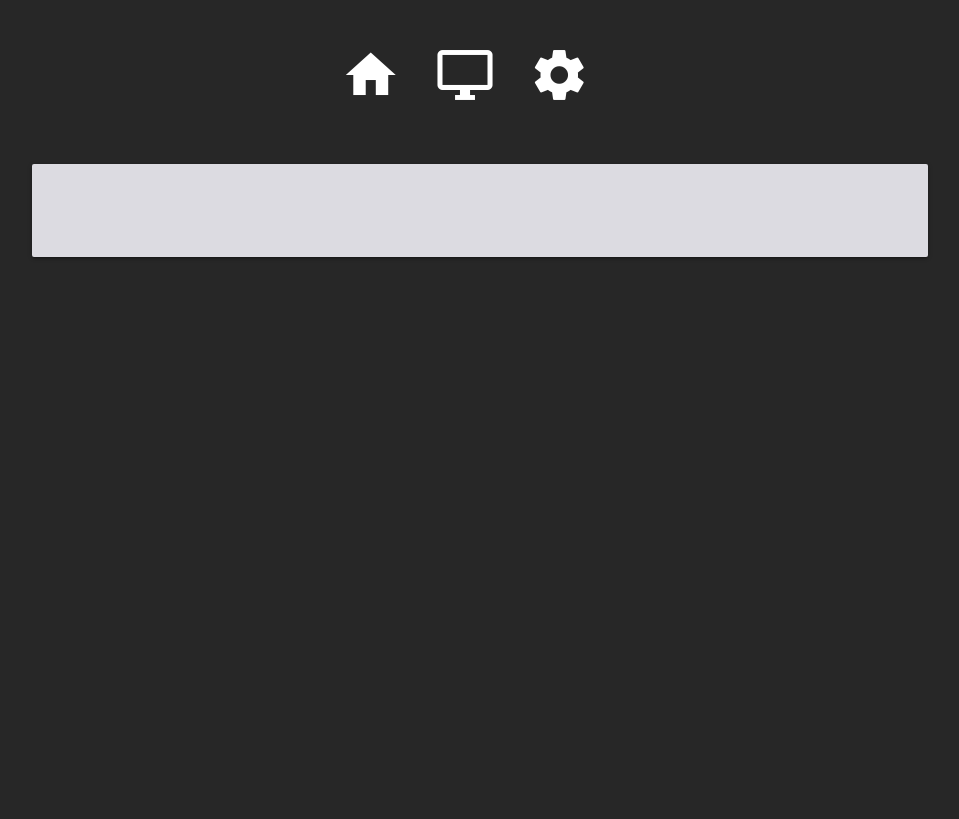
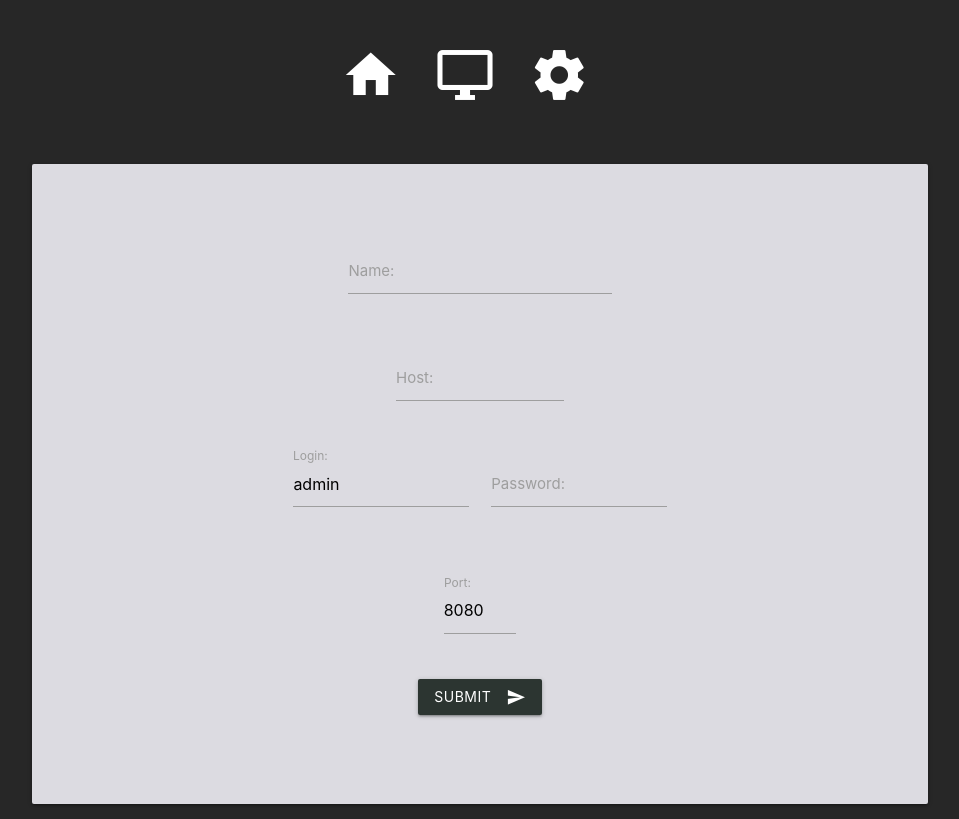
Before and after one commit to NotDonnovan/SBManager, a Django app: template templates/application/new_client.html in a window 1280 px wide. Shown: the whole page, without its empty margins (160-1119 px from the left). Before the commit the page ends 258 px from the top, so only its background shows below. Run offline with Django 3.2, Linux system fonts and the light colour scheme; the template is opened without the code that fills it: values that come from a table or form of the project are taken from there, others are empty; some libraries are stand-ins or nearby versions.

Commit message:
Manually add clients

```diff
--- a/application/forms.py
+++ b/application/forms.py
@@ -1,3 +1,8 @@
 from django import forms
 
 class NewClient(forms.Form):
+    name = forms.CharField(max_length=20)
+    host = forms.GenericIPAddressField()
+    login = forms.CharField(max_length=100,initial='admin')
+    password = forms.CharField(max_length=100, widget=forms.PasswordInput)
+    port = forms.FloatField(initial=8080)
--- a/application/urls.py
+++ b/application/urls.py
@@ -3,6 +3,6 @@ from . import views
 
 urlpatterns = [
     path('', views.home, name='index'),
-    path('settings/clients', views.client_settings, name='client_settings'),
+    path('settings/clients', views.ClientSettings.as_view(), name='client_settings'),
     path('settings/add_client', views.new_client, name='new_client'),
 ]
--- a/static/css/style.css
+++ b/static/css/style.css
@@ -2,3 +2,7 @@ body {
     background-color: #272727;
 
 }
+
+a:link {
+  color: #ADADAD;
+}
--- a/templates/application/new_client.html
+++ b/templates/application/new_client.html
@@ -1,5 +1,48 @@
 {% extends 'base.html' %}
 {% load static %}
 {% block content %}
+<br><br>
+<form method="POST" class="container">
+    {% csrf_token %}
+    <div class="row">
+        <div class="col s12">
+            <div class="input-field col s6 offset-s3 center">
+                {{form.name.label_tag}}{{form.name}}
+                <br><br>
+            </div>
+            <div class="input-field col s4 offset-s4">
+                {{form.host.label_tag}}{{form.host}}
+                <br><br>
+            </div>
+            <div class="row">
 
+                <div class="input-field col s4 offset-s2">
+                    {{form.login.label_tag}}{{form.login}}
+                    <br><br>
+                </div>
+                 <div class="input-field col s4">
+                    {{form.password.label_tag}}{{form.password}}
+                    <br><br>
+                </div>
+
+            </div>
+            <div class="input-field col s2 offset-s5">
+                {{form.port.label_tag}}{{form.port}}
+                <br><br>
+            </div>
+
+            <div class="col s6 offset-s3 center">
+                <button class="btn waves-effect waves-light offset-s4" style="background-color: #2C3531" type="submit">Submit
+                    <i class="material-icons right">send</i>
+                </button>
+            </div>
+        </div>
+    </div>
+</form>
+
+
+
+<!--JavaScript at end of body for optimized loading-->
+<script src="https://ajax.googleapis.com/ajax/libs/jquery/2.1.1/jquery.min.js"></script>
+<script src="https://cdnjs.cloudflare.com/ajax/libs/materialize/0.100.2/js/materialize.min.js"></script>
 {% endblock %}
```
Also changed, not shown: application/functions.py (+30 -0 lines), application/views.py (+27 -29 lines), templates/application/client_settings.html (+13 -2 lines), db.sqlite3, 1 other file.
